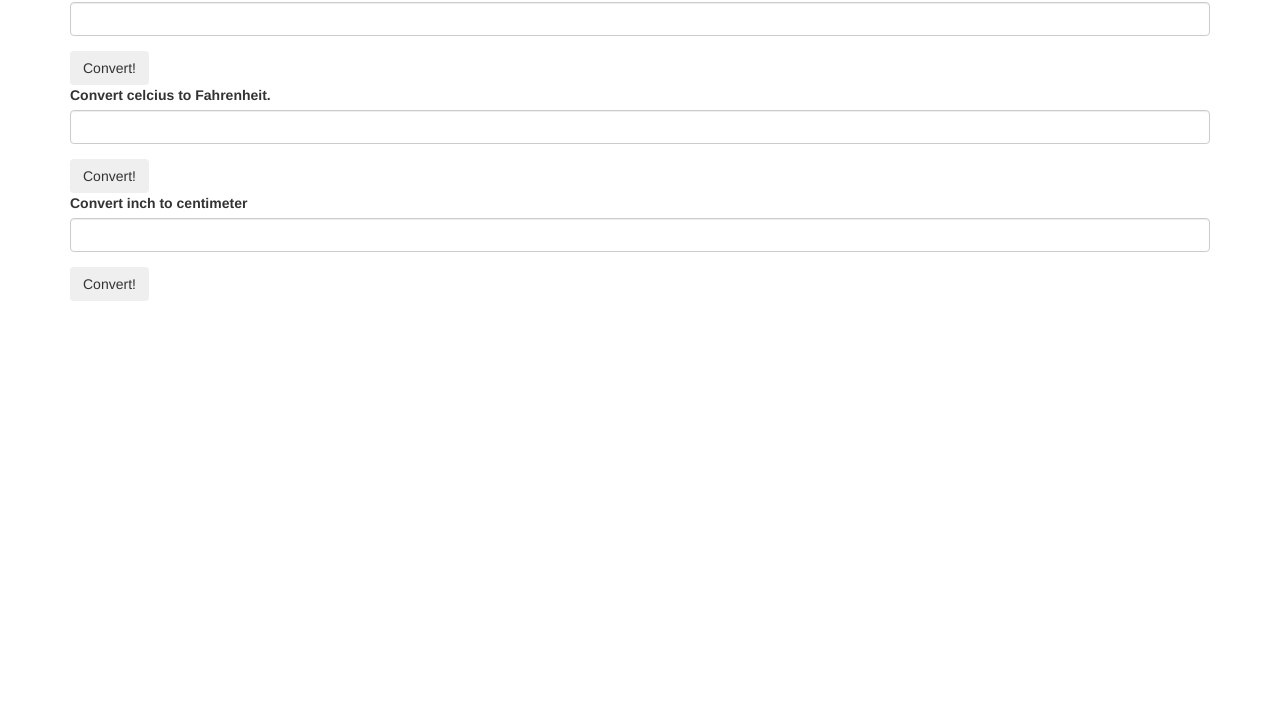
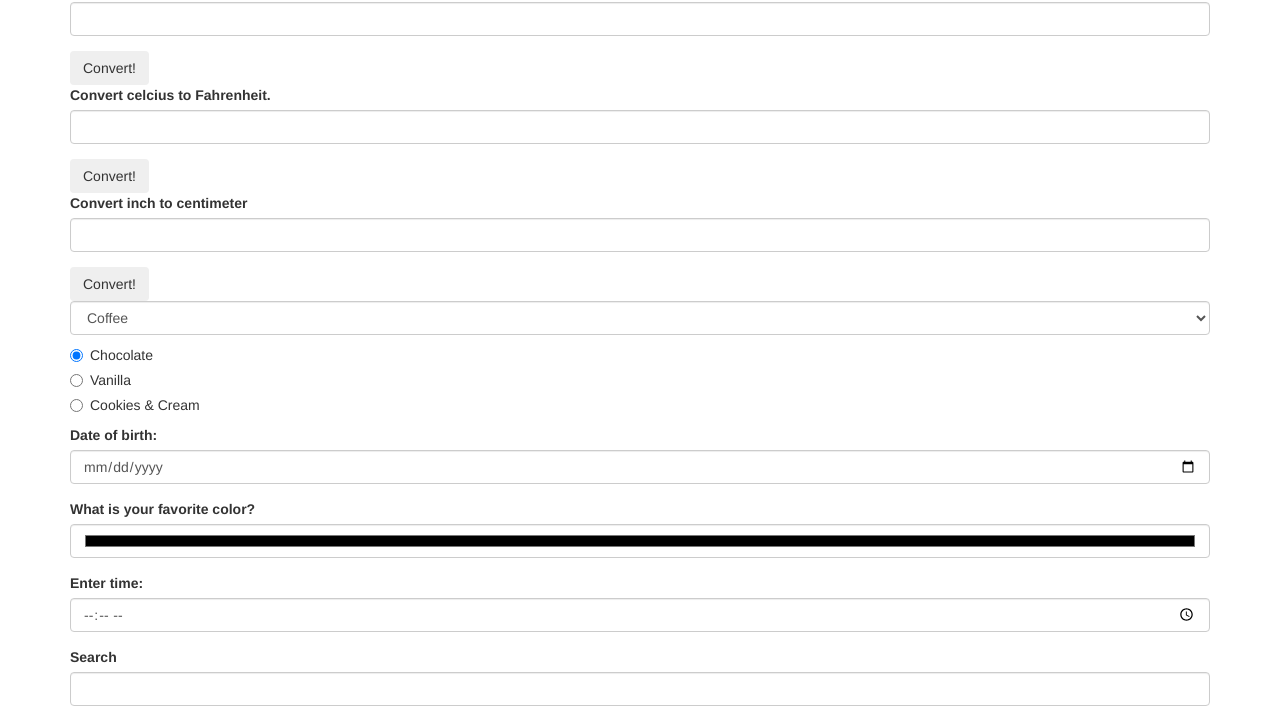
Before and after one commit to GloriaFriesen/cooking, a plain HTML site: page index.html in a window 1280 px wide. Shown: the part 93-814 px from the top of the page. Drawn offline with Linux system fonts and the light colour scheme.

Commit message:
add input type examples

```diff
--- a/index.html
+++ b/index.html
@@ -45,6 +45,53 @@
 
         <div id="outputInchCentimeter"></div>
 
+        <select class="form-control" id="beverage">
+          <option value="1">Coffee</option>
+          <option value="2">Tea</option>
+          <option>Kombucha</option>
+          <option>Water</option>
+          <option>Beer</option>
+        </select>
+
+        <div class="radio">
+          <label>
+            <input type="radio" name="flavor" value="chocolate" checked>
+            Chocolate
+          </label>
+        </div>
+        <div class="radio">
+          <label>
+            <input type="radio" name="flavor" value="vanilla">
+            Vanilla
+          </label>
+        </div>
+        <div class="radio">
+          <label>
+            <input type="radio" name="flavor" value="cookiesandcream">
+            Cookies & Cream
+          </label>
+        </div>
+
+        <div class="form-group">
+          <label for="born">Date of birth:</label>
+          <input id="born" class="form-control" type="date">
+        </div>
+
+        <div class="form-group">
+          <label for="color">What is your favorite color?</label>
+          <input id="color" class="form-control" type="color">
+        </div>
+
+        <div class="form-group">
+          <label for="time">Enter time:</label>
+          <input id="time" class="form-control" type="time">
+        </div>
+
+        <div class="form-group">
+          <label for="search">Search</label>
+          <input id="search" class="form-control" type="search">
+        </div>
+
     </div>
   </body>
 </html>
```
